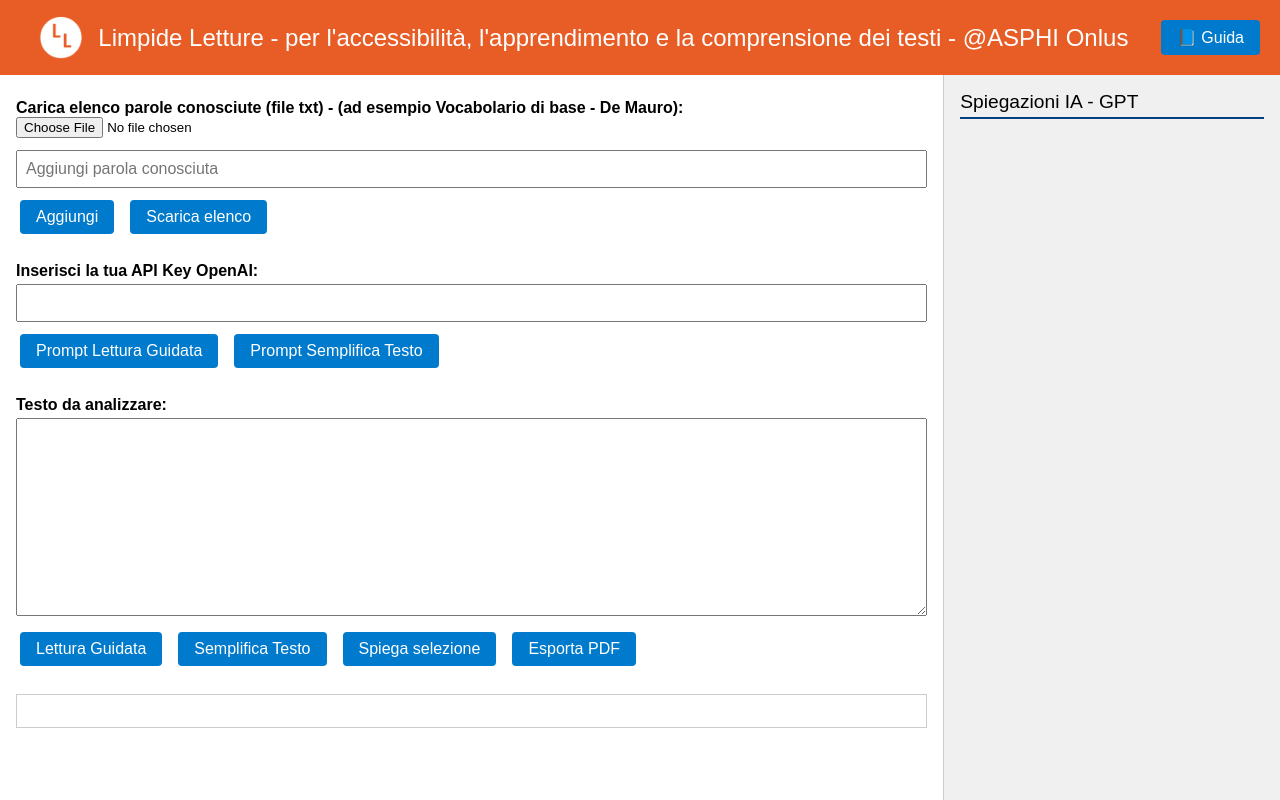
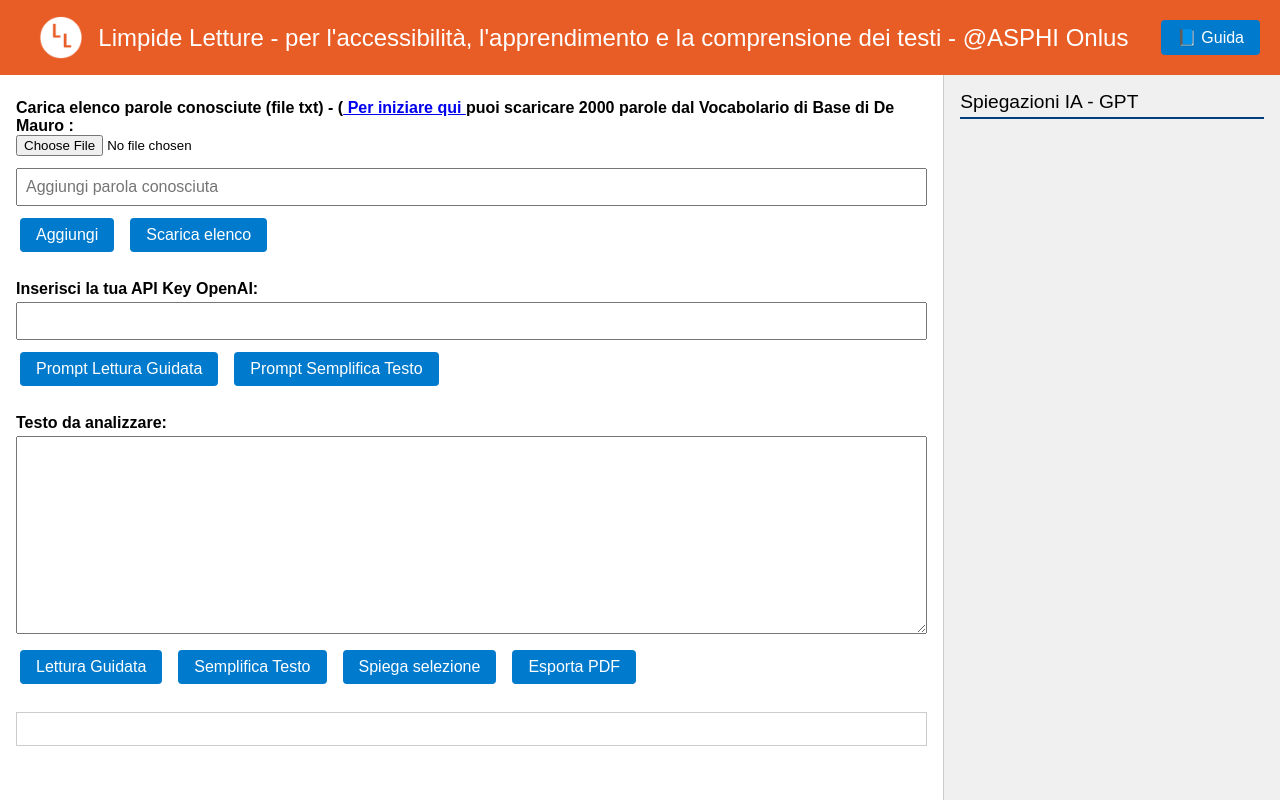
Before and after one commit to Fondazione-ASPHI/LimpideLetture, a plain HTML site: page index.html in a window 1280 px wide. Drawn offline with nearby package versions, Linux system fonts and the light colour scheme.

Commit message:
Update index.html

```diff
--- a/index.html
+++ b/index.html
@@ -134,7 +134,7 @@
   <main>
     <section class="left">
       <div class="section">
-        <label>Carica elenco parole conosciute (file txt) - (ad esempio Vocabolario di base - De Mauro):</label>
+        <label>Carica elenco parole conosciute (file txt) - (<a href="2000_parole_fondamentali_DeMauro.zip" download> Per iniziare qui </a> puoi scaricare 2000 parole dal Vocabolario di Base di De Mauro :</label>
         <input type="file" id="lemmaFile" accept=".txt">
         <div class="button-group">
           <input type="text" id="newLemma" placeholder="Aggiungi parola conosciuta">
```
